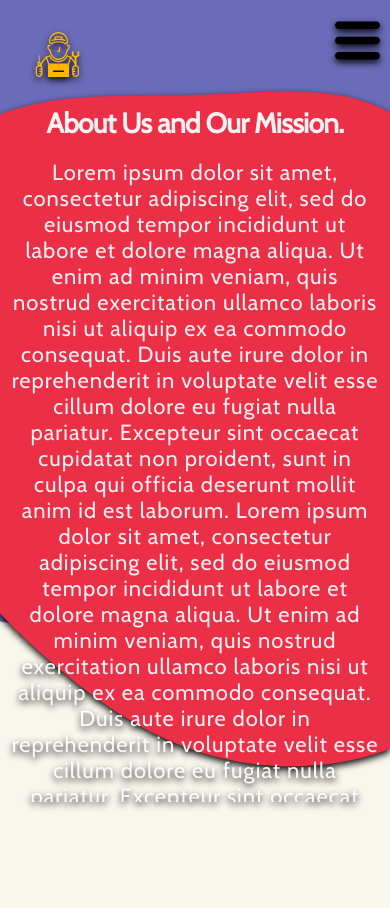
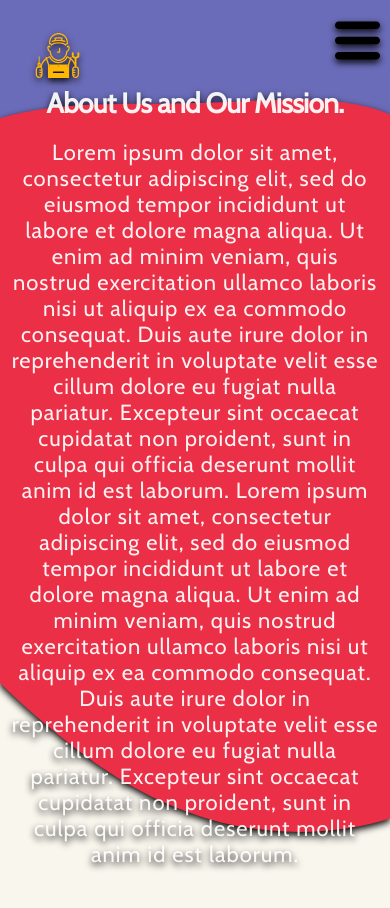
Before and after one commit to Team-Armadillo/Mechanic-Management, a React (Create React App) app in the folder client/: page /About in a window 390 px wide. Shown: the top 908 px of the page. Before the commit the page ends 844 px from the top, so only its background shows below. Built offline with nearby package versions, Linux system fonts and the light colour scheme.

Commit message:
Cleaned up css and mobile code

```diff
--- a/client/src/components/Body/Body.css
+++ b/client/src/components/Body/Body.css
@@ -16,15 +16,16 @@ body {
 .bodyContainer {
     background: url(../../assets/opt.svg) no-repeat center top;
     background-size: cover;
-    height: 100vh;
+    height: 100%;
     filter: drop-shadow(.5px 3px 3.8px rgba(0, 0, 0, 1));
+    overflow: hidden;
 }
 
 .bodyText {
     margin: 12% 20%;
     color: rgba(255, 255, 255, 0.932);
     text-align: center;
-    padding-top: 20px;
+    overflow:auto;
 }
 
 .paraContainer {
@@ -60,6 +61,13 @@ body {
     margin-top: 6rem;
 }
 
+body::-webkit-scrollbar {
+    display: none;
+
+  }
+  .bodyText::-webkit-scrollbar {
+    display: none;
+  }
 /*Mobile View */
 @media (max-width:648px) {
 
--- a/client/src/components/Navbar/navbar.css
+++ b/client/src/components/Navbar/navbar.css
@@ -24,7 +24,7 @@
   .logo {
     width: 80px;
     height: 80px;
-    margin-top: 8px;
+    margin-top: 10px;
   }
 
   /* .mech:hover {
@@ -40,6 +40,7 @@
     grid-template-columns: repeat(3, auto);
     grid-gap: 15vh;
     list-style-type: none;
+
   }
 
   .mobile-option {
```
